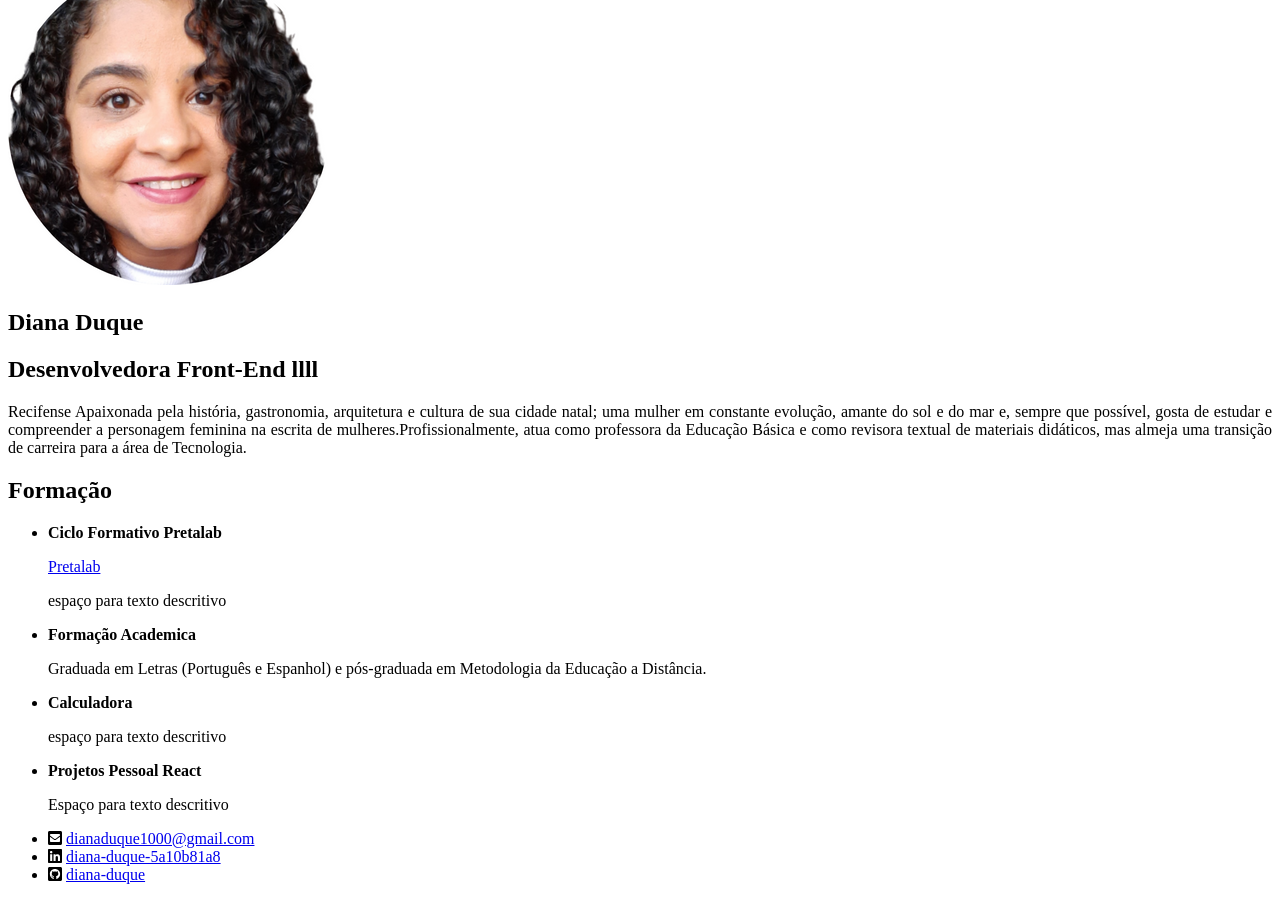
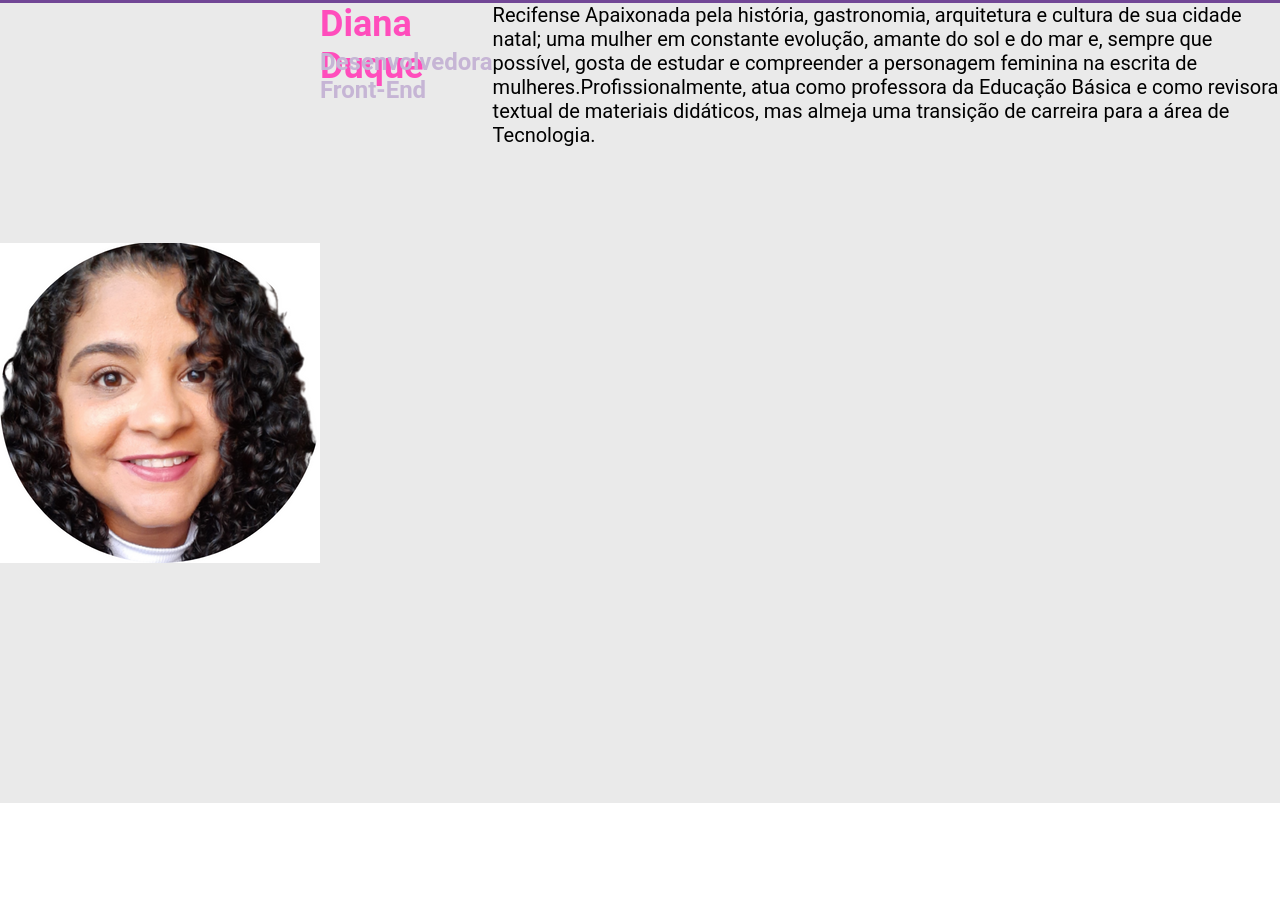
Before and after one commit to diana-duque/PortifolioDianaPretaLab, a plain HTML site: page index.html in a window 1280 px wide. Shown: the part 121-1040 px from the top of the page. Drawn offline with Linux system fonts and the light colour scheme.

Commit message:
Atualização

```diff
--- a/index.html
+++ b/index.html
@@ -8,11 +8,12 @@
     <title> Portfólio Diana Duque </title>
     <link rel="shortcut icon" href="Imagem.jpeg">
     <script src="https://use.fontawesome.com/releases/v5.15.3/js/all.js" data-auto-replace-svg="nest"></script>
+    <link rel="stylesheet" href="style.css">
 </head>
 <body>
     <header class="header-menu">
         <nav>
-            <ul>
+            <ul class="lista-menu">
                 <li>
                     <a href="#formacao"> Formação </a>
 
@@ -29,39 +30,43 @@
 
     <main>
 
-        <section>
-            <div>
+        <section class="principal">
+            <div class="subcontainer-principal">
                 <img src="Diana.png">
             </div>
             <div>
-                <h1 class="linha"> Diana Duque </h1>
-                <h2> Desenvolvedora Front-End llll </h2>
+                <h1 class="nome-completo"> Diana Duque </h1>
+                <h2 class="profissao"> Desenvolvedora Front-End </h2>
             </div>
-            <div>
-                <p align="justify"> Recifense Apaixonada pela história, gastronomia, arquitetura e cultura de sua cidade natal; uma mulher em constante evolução, amante do sol e do mar e, sempre que possível, gosta de estudar e compreender a personagem feminina na escrita de mulheres.Profissionalmente, atua como professora da Educação Básica e como revisora textual de materiais didáticos, mas almeja uma transição de carreira para a área de Tecnologia.
-                </p>
+            <div class="texto-sobre">
+            Recifense Apaixonada pela história, gastronomia, arquitetura e cultura de sua cidade natal; uma mulher em constante evolução, amante do sol e do mar e, sempre que possível, gosta de estudar e compreender a personagem feminina na escrita de mulheres.Profissionalmente, atua como professora da Educação Básica e como revisora textual de materiais didáticos, mas almeja uma transição de carreira para a área de Tecnologia.
+
             </div>
 
         </section>
 
         <section id="formacao">
-            <div>
-                <h2> Formação </h2>
+            <div class="container article-lista">
+        <section class="formacao" id="formacao">
+            <div class="container section-lista">
+
             </div>
-            <div>
+                <h3> Formação </h3>
+            </div>
+            <div class="lista-item">
                 <ul>
                     <li>
-                        <p> <b> Ciclo Formativo Pretalab </b> </p>
+                        <p class="lista-titulo"> Ciclo Formativo Pretalab </p>
                         <a href="https://www.pretalab.com/"> Pretalab </a> </a>
                         <!-- link  do site da pretalab-->
-                        <p> espaço para texto descritivo
+                        <p class="lista-descricao"> espaço para texto descritivo
 
                         </p>
                     </li>
                     <li>
-                        <p> <b> Formação Academica </b> </p>
+                        <p class="lista-titulo">  Formação Academica  </p>
 
-                        <p>
+                        <p class="lista-descricao">
                             Graduada em Letras (Português e Espanhol) e pós-graduada em Metodologia da Educação a Distância.
 
                         </p>
@@ -70,34 +75,42 @@
             </div>
         </section>
 
-        <section id="projetos">
-            <div>
+        <section class="wrapper-portfolio" id="portfolio">
+            <article class="container article-lista">
+        <section class="projetos" id="portfolio">
+            <div class="container section-lista">
+                <div>
+                    <h3 class="topico-principal"> Meus Projetos </h3>
+                    </div>
+                    <div class="lista-item">
                 <ul>
                     <li>
-                        <p> <b> Calculadora </b> </p>
-                        <!-- link -->
-                        <p> espaço para texto descritivo
-
+                        <p class="lista-titulo"> <b> Calculadora em JavaScript </b> </p>
+                        <a href="#" target="_blank" class="lista-local"> Link para o projeto futuro </a>
+                        <p class="lista-descricao"> espaço para texto descritivo
                         </p>
                     </li>
                     <li>
-                        <p> <b> Projetos Pessoal React </b> </p>
-                        <!-- rever -->
+                        <p class="lista-titulo"> Projetos Pessoal em React </p>
+                        <p class="subtitulo-lista"> Pretalab </p>
+                        <a href="https://www.pretalab.com/report-quem-coda" target="_blank" class="lista-local"> Quem coda br </a>
                         <p>
                             Espaço para texto descritivo
                         </p>
                     </li>
                 </ul>
             </div>
+        </article>
 
         </section>
     </main>
-    <footer>
-        <div id="contatos">
-            <ul>
+    <footer class="footer" id="contatos">
+        <div class="contatos">
+        <div class="container-footer">
+            <ul class="lista-footer">
                 <li>
                     <i class="fas fa-envelope-square"></i>
-                    <a href="mailto: dianaduque1000@<gmail.com" target="_blank"> dianaduque1000@gmail.com </a>
+                    <a href="mailto: dianaduque1000@gmail.com" target="_blank"> dianaduque1000@gmail.com </a>
                 </li>
                 <li>
                     <i class="fab fa-linkedin"> </i>
--- a/style.css
+++ b/style.css
@@ -0,0 +1,158 @@
+* {
+    margin: 0;
+    padding: 0;
+    outline: 0;
+}
+
+body{
+    font-family: 'Roboto', sans-serif;
+    margin: 0;
+}
+
+li {
+    list-style: none;
+}
+
+.header-menu nav{
+    display: flex;
+    justify-content: flex-end;
+    width: 100%;
+    padding: 8px;
+    padding-bottom: 32px;
+    padding-top: 32px;
+    height: 60px;
+    background-color: #724796;
+}
+
+.header-menu{
+    display:flex;
+    justify-content: flex-end;
+    width: 100%;
+}
+.lista-menu li>a {
+    color: #fff;
+    font-size: 18px;
+    text-decoration: inherit;
+}
+.principal {
+    height: 100vh;
+    display: flex;
+    background-color: #EAEAEA;
+}
+.container {
+    margin-right: auto;
+    margin-left: auto;
+    margin-top: 200px;
+    max-width: 960px;
+    padding-right: 10px;
+    padding-left: 10px;
+    width: 100%;
+}
+.subcontainer-principal {
+    display: flex;
+    flex-direction: column;
+    justify-content: center;
+    align-items: center;
+    text-align: center;
+}
+.nome-completo {
+    font-size: 36px;
+    color: #ff4dbc;
+    font-weight: 700;
+    height: 45px;
+}
+.texto-sobre {
+    font-size: 20px;
+    line-height: 32 px;
+}
+.profissao {
+    color: #c6b5d5;
+    height: 60px;
+}
+.topico-principal{
+    font-size: 36px;
+    color:#ff4dbc;
+}
+.article-lista {
+    display: flex;
+    margin-top: 100 px;
+    margin-bottom: 100px;
+    margin-bottom: 200px;
+    flex-direction: columm;
+}
+.section-lista{
+    display: flex;
+    margin-top: 100 px;
+    margin-bottom: 100px;
+    margin-bottom: 200px;
+    flex-direction: columm;
+}
+.lista-item{
+    padding: 32px;
+}
+.lista-item ul li {
+    margin-bottom: 32px;
+}
+.lista-titulo{
+    margin-bottom: 5px;
+    font-size: 22px;
+    color:#661e4b;
+    font-weight: 700;
+}
+.lista-local {
+    font-size: 18px;
+    color: #2F80ED;
+}
+.lista-descricao{
+    font-size: 18px;
+    margin-top: 5px;
+    line-height: 20px;
+    color: #828282;
+    font-weight: 300;
+}
+.wrapper-portfolio{
+    background-color: #fff;
+    display: flex;
+    flex-direction: columm;
+}
+.formacao{
+    background-color: #fff;
+    display: flex;
+    flex-direction: columm;
+}
+.projetos {
+    background-color: #EAEAEA;
+    display: flex;
+    flex-direction: column;
+}
+.container-footer {
+    margin-right: auto;
+    margin-left: auto;
+    max-width: 960px;
+    padding-right: 10px;
+    padding-left: 10px;
+    width: 100%;
+}
+.footer{
+    background-color: #724796;
+    height: 30vh;
+    height: 550px;
+    display: flex;
+    align-items: center;
+}
+.estilo-icon {
+    font-size: 32px;
+    margin-right: 10px;
+}
+.links{
+    text-decoration: none;
+    color: white;
+}
+.lista-footer li{
+    color: #ffff;
+    font-weight: 700;
+    font-size: 18px;
+    margin-bottom: 16px;
+    display: flex;
+    align-items: center;
+}
```
